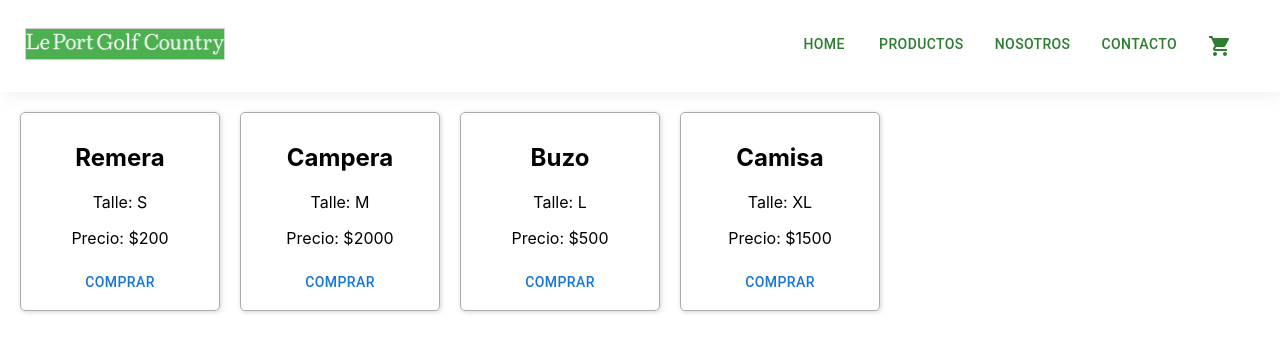
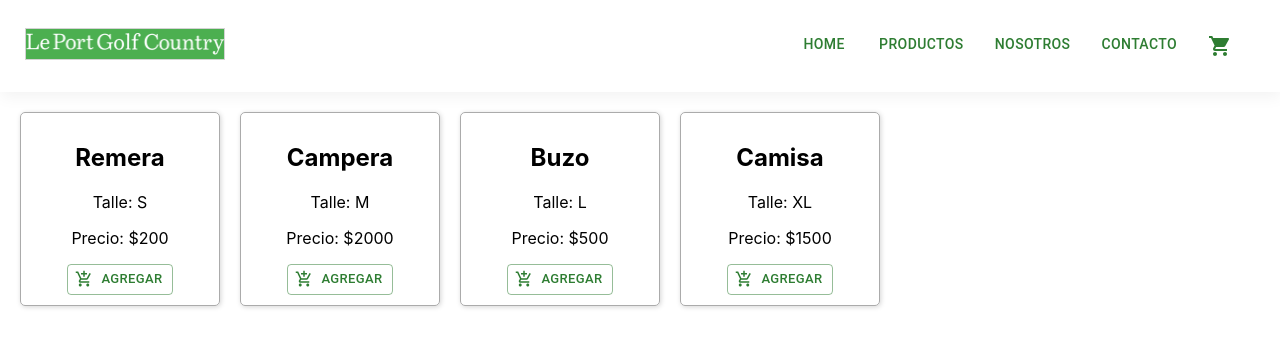
Before and after one commit to bkavinoff/ecommerce-react-leport, a React (Create React App) app: page / in a window 1280 px wide. Shown: the top 352 px of the page. Built offline with nearby package versions, Linux system fonts and the light colour scheme.

Commit message:
updating add to cart button on card component

```diff
--- a/src/components/Card/Card.js
+++ b/src/components/Card/Card.js
@@ -1,5 +1,7 @@
 import './Card.css';
 import Button from '@mui/material/Button';
+//import IconButton from '@mui/material/IconButton';
+import AddShoppingCartIcon from '@mui/icons-material/AddShoppingCart';
 
 export default function Card(props){
 
@@ -8,7 +10,7 @@ export default function Card(props){
             <h2>{props.title}</h2>
             <p>Talle: {props.size}</p>
             <p>Precio: ${props.price}</p>
-            <Button>Comprar</Button>
+            <Button size="small" variant="outlined" color="success" startIcon={<AddShoppingCartIcon />}>Agregar</Button>
         </div>
     )
 }
```
